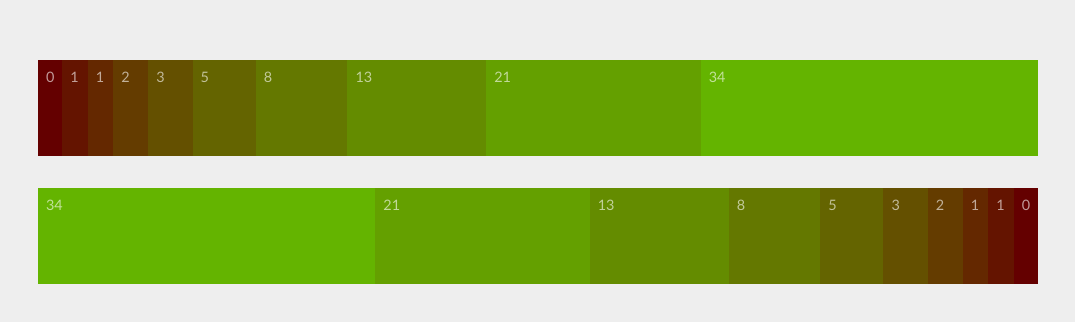
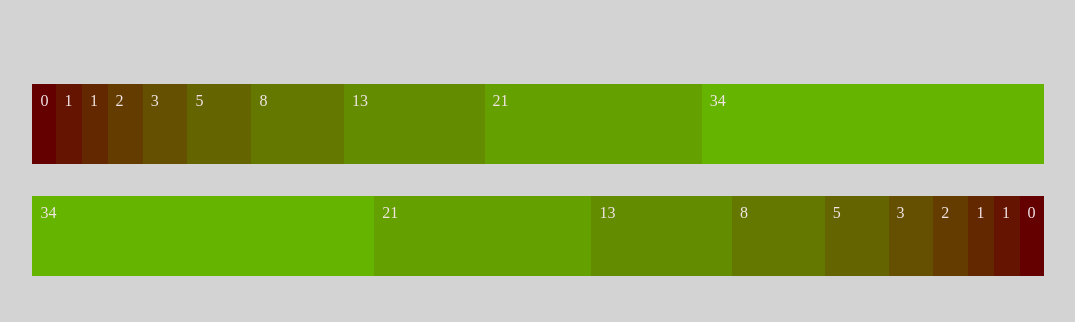
Before and after one commit to jakobmalmgren/Flexbox-Bootcamp, a plain HTML site: page 05_fibonacci-flexbox/index.html in a window 1280 px wide. Shown: the part 228-550 px from the top of the page, without its empty margins (102-1177 px from the left). Drawn offline with Linux system fonts and the light colour scheme.

Commit message:
number 5

```diff
--- a/05_fibonacci-flexbox/css/style.css
+++ b/05_fibonacci-flexbox/css/style.css
@@ -1,40 +1,64 @@
 body {
-    margin: 0;
-    background: #eee;
+  background-color: lightgray;
   height: 100vh;
   display: flex;
-    flex-direction: column;
   justify-content: center;
   align-items: center;
-    font-family: 'Gill Sans', 'Gill Sans MT', Calibri, 'Trebuchet MS', sans-serif;
-    color: rgba(255, 255, 255, .6);
-    font-size: .9rem;
+  flex-direction: column;
 }
 
 article {
-    max-width: 1000px;
-    width: 100%;
-    height: 6rem;
+  display: flex;
+  width: 80%;
+  height: 5rem;
   margin: 1rem;
-    background: #eee;
+}
+.reverse {
   display: flex;
-}
-
-article.reverse {
   flex-direction: row-reverse;
 }
 
-article section {
-    padding: .5rem;
+article .box-1 {
+  background: rgba(100, 0, 0, 1);
+  flex: 0;
 }
-
-article .box-1 { background:rgba(100,0,0,1); flex: 0; }
-article .box-2 { background:rgba(100,20,0,1); flex: 1; }
-article .box-3 { background:rgba(100,40,0,1); flex: 1; }
-article .box-4 { background:rgba(100,60,0,1); flex: 2; }
-article .box-5 { background:rgba(100,80,0,1); flex: 3; }
-article .box-6 { background:rgba(100,100,0,1); flex: 5; }
-article .box-7 { background:rgba(100,120,0,1); flex: 8; }
-article .box-8 { background:rgba(100,140,0,1); flex: 13; }
-article .box-9 { background:rgba(100,160,0,1); flex: 21; }
-article .box-10 { background:rgba(100,180,0,1); flex: 34; }
+article .box-2 {
+  flex: 1;
+  background: rgba(100, 20, 0, 1);
+}
+article .box-3 {
+  flex: 1;
+  background: rgba(100, 40, 0, 1);
+}
+article .box-4 {
+  flex: 2;
+  background: rgba(100, 60, 0, 1);
+}
+article .box-5 {
+  flex: 3;
+  background: rgba(100, 80, 0, 1);
+}
+article .box-6 {
+  flex: 5;
+  background: rgba(100, 100, 0, 1);
+}
+article .box-7 {
+  flex: 8;
+  background: rgba(100, 120, 0, 1);
+}
+article .box-8 {
+  flex: 13;
+  background: rgba(100, 140, 0, 1);
+}
+article .box-9 {
+  flex: 21;
+  background: rgba(100, 160, 0, 1);
+}
+article .box-10 {
+  flex: 34;
+  background: rgba(100, 180, 0, 1);
+}
+article > section {
+  padding: 0.5rem;
+  color: rgb(241, 229, 229);
+}
```
Lines whose indentation alone changed are shown as unchanged.
